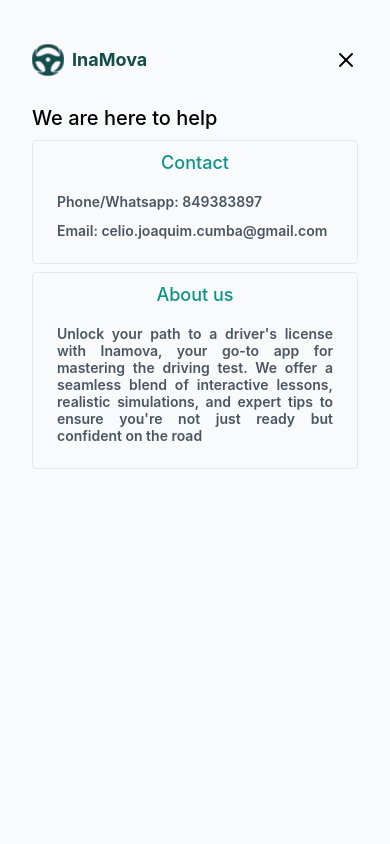
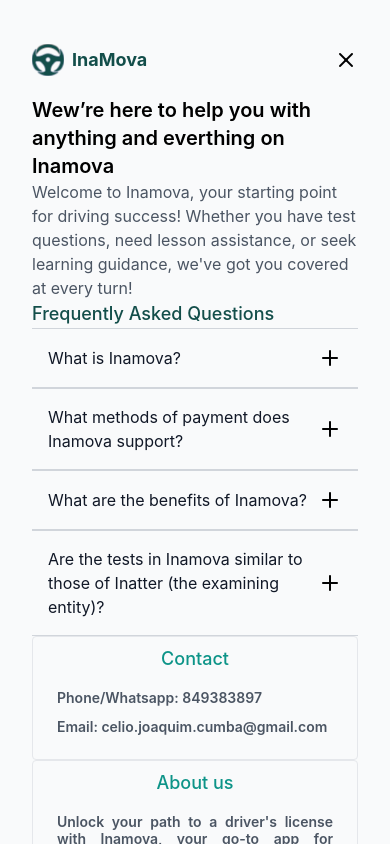
Before and after one commit to CelioJoaquimCumba/InaMova, a React Native app: screen /HelpSupport in a window 390 px wide. Built offline with nearby package versions, Linux system fonts and the light colour scheme.

Commit message:
feat: add faq section to help and support

```diff
--- /dev/null
+++ b/src/components/atoms/faq-question.tsx
@@ -0,0 +1,27 @@
+import React, { useState } from "react"
+import { View, Text } from "react-native"
+import { Feather } from "@expo/vector-icons"
+type Props = {
+    answer: string
+    question: string
+}
+export const FaqQuestion = ({answer, question}:Props) => {
+    const [ isOpen, setIsOpen ] = useState(false)
+    return(
+        <View className="flex self-stretch p-4 flex-col space-y-2 items-start border-t border-b border-gray-300">
+            <View className="flex flex-row justify-between items-center self-stretch">
+                <Text className="text-base leading-6 font-normal text-gray-900">
+                    {question}
+                </Text>
+                <Feather name={isOpen ? "x" : "plus"} size={24} color="black" onPress={() => setIsOpen(!isOpen)}/>
+            </View>
+            { isOpen &&
+                <View className="flex items-start space-y-2 self-stretch">
+                    <Text className="text-base leading-6 font-normal text-gray-600">
+                        {answer}
+                    </Text>
+                </View>
+            }
+        </View>
+    )
+}
--- a/src/components/atoms/index.ts
+++ b/src/components/atoms/index.ts
@@ -4,5 +4,6 @@ import { Input } from "./Input";
 import { Select } from "../molecules/Select";
 import { ProgressBar } from "./ProgressBar";
 import { OptionCard } from "./OptionCard";
+import { FaqQuestion } from "./faq-question";
 
-export { Button, Chip, Input, Select, ProgressBar, OptionCard };
+export { Button, Chip, Input, Select, ProgressBar, OptionCard, FaqQuestion };
--- a/src/pages/help-support/index.tsx
+++ b/src/pages/help-support/index.tsx
@@ -1,10 +1,37 @@
 import React from "react";
-import { View, Image, Text } from "react-native";
+import { View, Image, Text, ScrollView } from "react-native";
 import { icons } from "../../../constants";
 import { Feather } from "@expo/vector-icons"
 import { useNavigation } from "@react-navigation/native";
 import { NativeStackNavigationProp, NativeStackScreenProps } from "@react-navigation/native-stack";
 import { RootStackParamList } from "src/router/stack";
+import { FaqQuestion } from "../../components/atoms";
+
+const faq = [
+  {
+    id: 1,
+    question: "What is Inamova?",
+    answer: "Inamova is an innovative driving education app designed to simplify the learning process and equip students with essential skills to become responsible drivers."
+  },
+  {
+    id: 2,
+    question: "What methods of payment does Inamova support?",
+    answer: "Inamova currently supports a variety of payment methods, including credit/debit cards and popular digital wallets. We strive to provide convenient options for our users."
+  },
+  {
+    id: 3,
+    question: "What are the benefits of Inamova?",
+    answer: "Inamova offers a range of benefits, including interactive driving tests, comprehensive lessons, and personalized learning experiences. Our app is designed to make the journey to obtaining a driver's license efficient, effective, and enjoyable."
+  },
+  {
+    id: 4,
+    question: "Are the tests in Inamova similar to those of Inatter (the examining entity)?",
+    answer: "Inamova's tests are designed to simulate real-world scenarios and assess your driving knowledge. While they may cover similar topics, Inamova's tests are tailored to provide a unique and comprehensive learning experience."
+  },
+  // Feel free to add more questions and answers as needed
+];
+
+
 
 type Props = NativeStackScreenProps<RootStackParamList, 'HelpSupport'>
 export const HelpSupport = ({navigation}:Props) => {
@@ -19,10 +46,23 @@ export const HelpSupport = ({navigation}:Props) => {
 				</View>
                 <Feather onPress={() => navigation.goBack()} name="x" size={24} color="black" />
 			</View>
-			<View className="flex flex-col w-full flex-grow justify-start py-4 px-8 items-center space-y-2">
-				<Text className="text-xl font-medium text-left w-full">
-					We are here to help
+			<ScrollView className="flex flex-col self-stretch flex-grow px-8 pt-2  space-y-2 bg-gray-50">
+				<Text className="text-xl font-semibold leading-7">
+					Wew’re here to help you with anything and everthing on Inamova
 				</Text>
+				<Text className="text-base leading-6 font-normal text-gray-600">
+					Welcome to Inamova, your starting point for driving success! Whether you have test questions, need lesson assistance, or seek learning guidance, we've got you covered at every turn!
+				</Text>
+
+				<Text className="text-lg leading-7 font-medium text-teal-900">
+					Frequently Asked Questions
+				</Text>
+				<View className="flex flex-col items-start self-stretch">
+					{faq.map((item, index) => (
+						<FaqQuestion key={item.id} question={item.question} answer={item.answer}/>
+					))}
+
+				</View>
 				<View className=" w-full p-2 rounded border border-gray-200">
 					<Text className="text-teal-600 font-medium text-lg text-center">
 						Contact
@@ -50,7 +90,7 @@ export const HelpSupport = ({navigation}:Props) => {
 						</Text>
 					</View>
 				</View>
-			</View>
+			</ScrollView>
 		</View>
 	);
 };
```
